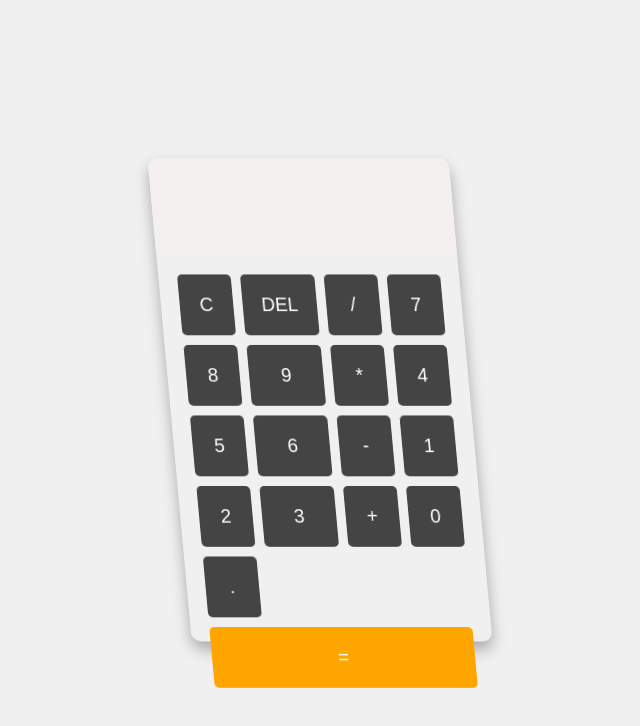
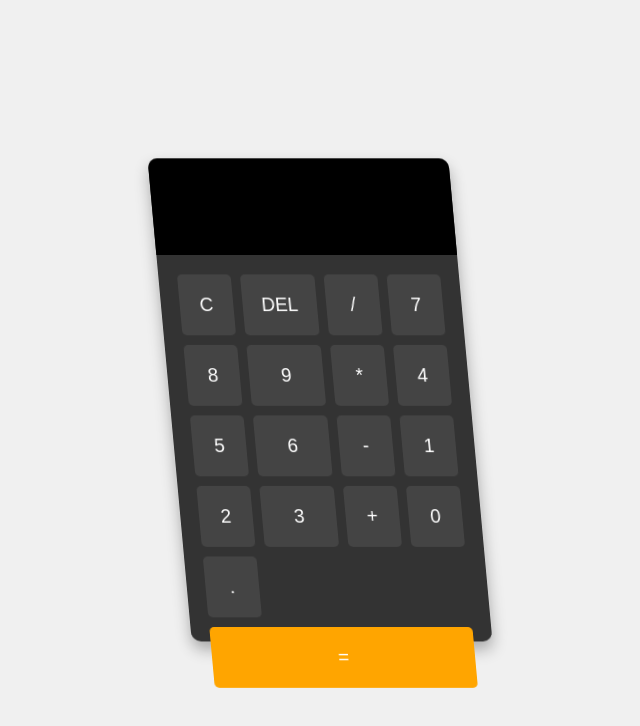
Before and after one commit to ArpeetSharma/PortfolioWebsite, a plain HTML site: page Calculator.html in a window 1280 px wide. Shown: the whole page, without its empty margins (320-960 px from the left). Drawn offline with Linux system fonts and the light colour scheme.

Commit message:
Update Calculator.css

```diff
--- a/Calculator.css
+++ b/Calculator.css
@@ -12,7 +12,7 @@ body {
   perspective: 1000px;
   width: 320px;
   height: 500px;
-  background-color: linear-gradient(to right top, #1bcd87, #00c0b9, #00adea, #0093ff, #006cf6, #006bf5, #006af3, #0069f2, #008efd, #00a2d7, #00af96, #25b556);;
+  background-color: #333;
   border-radius: 10px;
   box-shadow: 0 8px 16px rgba(0, 0, 0, 0.3);
   transform-style: preserve-3d;
@@ -26,7 +26,7 @@ body {
 
 .screen {
   height: 100px;
-  background-color: #f5f0f0;
+  background-color: #000;
   color: lime;
   font-size: 32px;
   padding: 20px;
```
